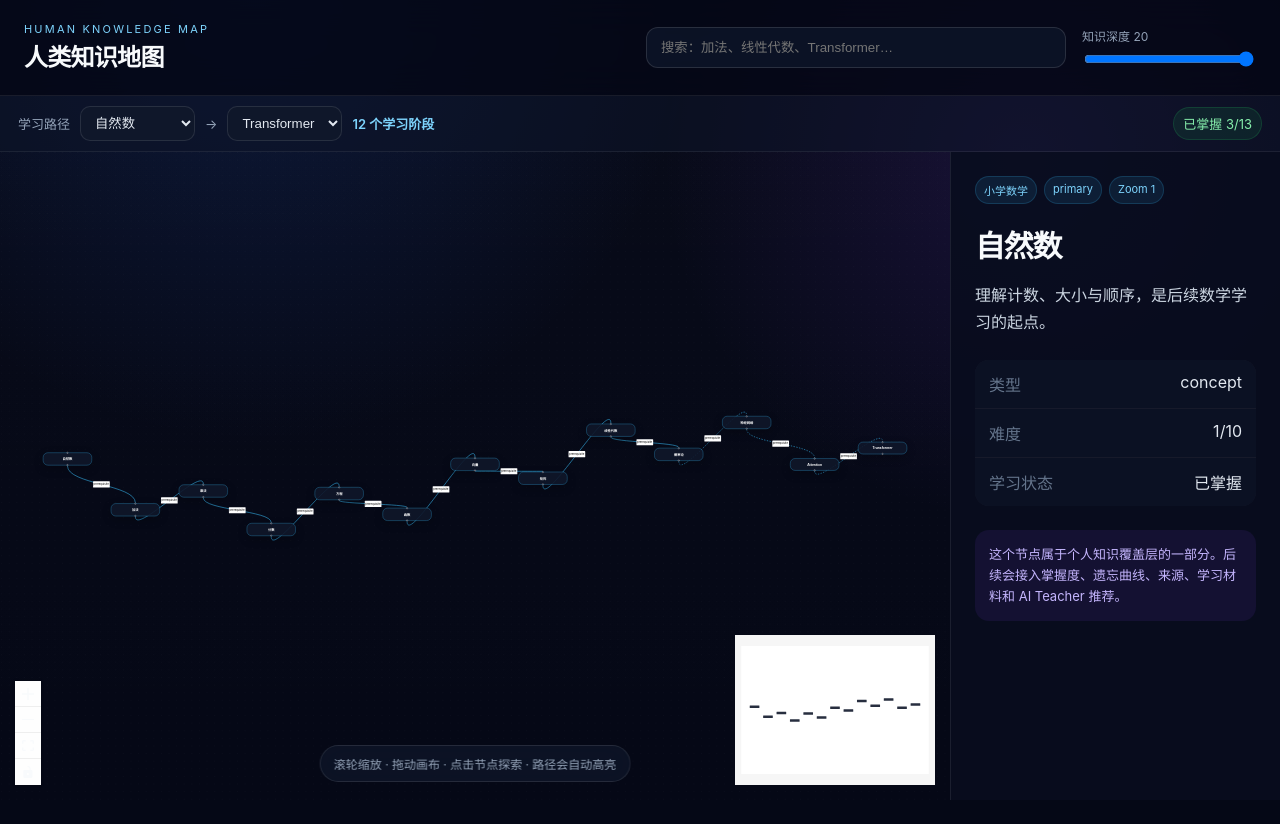
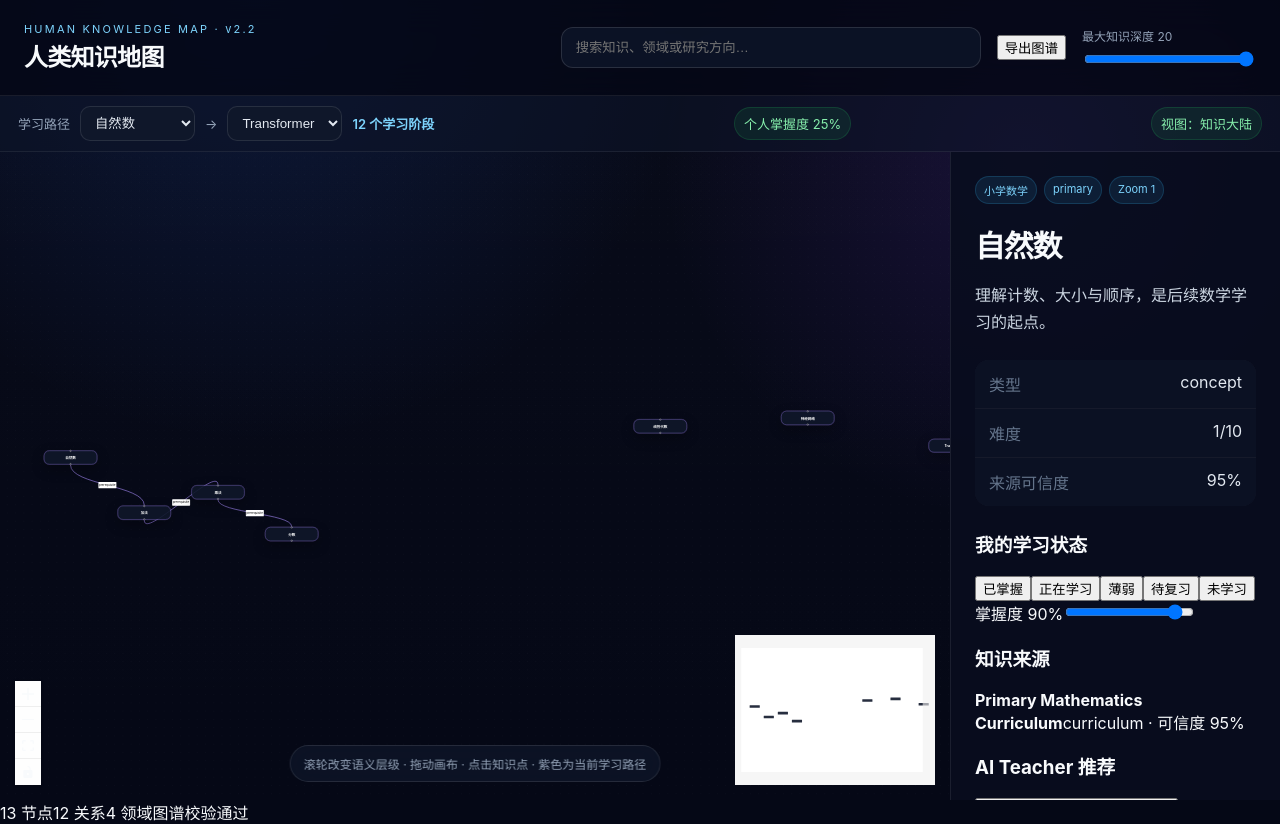
Before and after one commit to senwong/human-knowledge-map, a Next.js app: page / in a window 1280 px wide. Before the commit the page ends 800 px from the top, so only its background shows below. Built offline with nearby package versions, Linux system fonts and the light colour scheme.

Commit message:
feat(v2.2): integrate adaptive knowledge explorer cockpit

```diff
--- a/app/page.tsx
+++ b/app/page.tsx
@@ -3,10 +3,24 @@
 import { useMemo, useState } from 'react';
 import { Background, Controls, MiniMap, ReactFlow, useEdgesState, useNodesState, type Node } from '@xyflow/react';
 import { demoEdges, demoNodes, knowledgeById } from '../src/data/demo-graph';
+import { knowledgeSources, sourceConfidence } from '../src/data/sources';
+import { useLearnerState, type LearnerState, type LearningStatus } from '../src/hooks/use-learner-state';
+import { summarizeDomains, graphStats } from '../src/lib/domain';
+import { downloadGraph } from '../src/lib/graph-io';
 import { findPath } from '../src/lib/path';
+import { recommendNext } from '../src/lib/recommend';
+import { getSemanticZoomBand, semanticZoomLabel, visibleForSemanticZoom } from '../src/lib/semantic-zoom';
+import { validateGraph } from '../src/lib/validate-graph';
 import type { KnowledgeNodeData } from '../src/types/knowledge';
 
-const statusLabel: Record<string,string> = { mastered:'已掌握', learning:'正在学习', weak:'薄弱', review:'待复习', unlearned:'未学习' };
+const statusLabel: Record<LearningStatus,string> = { mastered:'已掌握', learning:'正在学习', weak:'薄弱', review:'待复习', unlearned:'未学习' };
+const statusBorder: Record<LearningStatus,string> = { mastered:'#34d399', learning:'#38bdf8', weak:'#fb7185', review:'#fbbf24', unlearned:'rgba(255,255,255,.16)' };
+
+const initialLearnerState: LearnerState = Object.fromEntries(demoNodes.map((node) => {
+  const status = (node.data.learningStatus ?? 'unlearned') as LearningStatus;
+  const mastery = status === 'mastered' ? 90 : status === 'learning' ? 55 : status === 'weak' ? 35 : status === 'review' ? 65 : 0;
+  return [node.id, { status, mastery }];
+}));
 
 export default function Home() {
   const [nodes, , onNodesChange] = useNodesState(demoNodes);
@@ -14,31 +28,55 @@ export default function Home() {
   const [selectedId, setSelectedId] = useState<string | null>('natural-numbers');
   const [query, setQuery] = useState('');
   const [maxZoomLevel, setMaxZoomLevel] = useState(20);
+  const [viewportZoom, setViewportZoom] = useState(1);
   const [startId, setStartId] = useState('natural-numbers');
   const [goalId, setGoalId] = useState('transformer');
+  const { state: learner, setRecord, progress } = useLearnerState(initialLearnerState);
+
+  const band = getSemanticZoomBand(viewportZoom);
   const path = useMemo(() => findPath(startId, goalId, edges), [startId, goalId, edges]);
   const pathIds = useMemo(() => new Set(path), [path]);
+  const stats = useMemo(() => graphStats(nodes, edges), [nodes, edges]);
+  const domains = useMemo(() => summarizeDomains(nodes), [nodes]);
+  const issues = useMemo(() => validateGraph(nodes, edges), [nodes, edges]);
+  const recommendations = useMemo(() => recommendNext(nodes, edges, learner), [nodes, edges, learner]);
 
   const filteredNodes = useMemo(() => {
     const text = query.trim().toLowerCase();
     return nodes.filter((node) => {
       const data = node.data as KnowledgeNodeData;
-      return data.zoomLevel <= maxZoomLevel && (!text || data.label.toLowerCase().includes(text) || data.description.toLowerCase().includes(text));
-    }).map((node) => ({ ...node, style: { ...node.style, opacity: path.length && !pathIds.has(node.id) ? .28 : 1, borderColor: pathIds.has(node.id) ? '#38bdf8' : 'rgba(255,255,255,.16)' } }));
-  }, [nodes, query, maxZoomLevel, path, pathIds]);
+      const matchesText = !text || data.label.toLowerCase().includes(text) || data.description.toLowerCase().includes(text) || data.domain.toLowerCase().includes(text);
+      return data.zoomLevel <= maxZoomLevel && matchesText && visibleForSemanticZoom(node, band);
+    }).map((node) => {
+      const status = learner[node.id]?.status ?? (node.data.learningStatus as LearningStatus | undefined) ?? 'unlearned';
+      return { ...node, style: { ...node.style, opacity: path.length && !pathIds.has(node.id) ? .24 : 1, borderColor: pathIds.has(node.id) ? '#a78bfa' : statusBorder[status], boxShadow: pathIds.has(node.id) ? '0 0 0 2px rgba(167,139,250,.18),0 16px 42px rgba(0,0,0,.3)' : node.style?.boxShadow } };
+    });
+  }, [nodes, query, maxZoomLevel, path, pathIds, learner, band]);
 
   const visibleIds = useMemo(() => new Set(filteredNodes.map((node) => node.id)), [filteredNodes]);
-  const filteredEdges = edges.filter((edge) => visibleIds.has(edge.source) && visibleIds.has(edge.target)).map((edge) => ({ ...edge, style: { ...edge.style, opacity: pathIds.has(edge.source) && pathIds.has(edge.target) ? 1 : .18, stroke: pathIds.has(edge.source) && pathIds.has(edge.target) ? '#38bdf8' : '#64748b' } }));
+  const filteredEdges = edges.filter((edge) => visibleIds.has(edge.source) && visibleIds.has(edge.target)).map((edge) => {
+    const active = pathIds.has(edge.source) && pathIds.has(edge.target);
+    return { ...edge, style: { ...edge.style, opacity: active ? 1 : .16, stroke: active ? '#a78bfa' : '#64748b' } };
+  });
+
   const selected = selectedId ? knowledgeById[selectedId] : undefined;
-  const masteredCount = nodes.filter((n) => n.data.learningStatus === 'mastered').length;
+  const selectedRecord = selectedId ? learner[selectedId] : undefined;
+  const selectedSources = selectedId ? (knowledgeSources[selectedId] ?? []) : [];
+
+  const updateStatus = (status: LearningStatus) => {
+    if (!selectedId) return;
+    const fallbackMastery = status === 'mastered' ? 90 : status === 'learning' ? 50 : status === 'weak' ? 30 : status === 'review' ? 65 : 0;
+    setRecord(selectedId, { status, mastery: selectedRecord?.mastery ?? fallbackMastery, lastReviewedAt: status === 'mastered' || status === 'review' ? new Date().toISOString() : selectedRecord?.lastReviewedAt });
+  };
 
   return (
     <main className="app-shell">
       <header className="topbar">
-        <div><p className="eyebrow">HUMAN KNOWLEDGE MAP</p><h1>人类知识地图</h1></div>
+        <div><p className="eyebrow">HUMAN KNOWLEDGE MAP · v2.2</p><h1>人类知识地图</h1></div>
         <div className="topbar-actions">
-          <input aria-label="搜索知识点" placeholder="搜索：加法、线性代数、Transformer…" value={query} onChange={(e) => setQuery(e.target.value)} />
-          <label className="zoom-filter"><span>知识深度 {maxZoomLevel}</span><input type="range" min="2" max="20" value={maxZoomLevel} onChange={(e) => setMaxZoomLevel(Number(e.target.value))} /></label>
+          <input aria-label="搜索知识点" placeholder="搜索知识、领域或研究方向…" value={query} onChange={(e) => setQuery(e.target.value)} />
+          <button className="ghost-button" onClick={() => downloadGraph(nodes, edges)}>导出图谱</button>
+          <label className="zoom-filter"><span>最大知识深度 {maxZoomLevel}</span><input type="range" min="2" max="20" value={maxZoomLevel} onChange={(e) => setMaxZoomLevel(Number(e.target.value))} /></label>
         </div>
       </header>
 
@@ -48,23 +86,32 @@ export default function Home() {
         <span>→</span>
         <select value={goalId} onChange={(e) => setGoalId(e.target.value)}>{nodes.map((n) => <option key={n.id} value={n.id}>{n.data.label}</option>)}</select>
         <strong>{path.length ? `${path.length - 1} 个学习阶段` : '暂无可达路径'}</strong>
-        <span className="progress-chip">已掌握 {masteredCount}/{nodes.length}</span>
+        <span className="progress-chip">个人掌握度 {progress}%</span>
+        <span className="progress-chip">视图：{semanticZoomLabel[band]}</span>
       </div>
 
       <section className="workspace">
         <div className="graph-wrap">
-          <ReactFlow nodes={filteredNodes} edges={filteredEdges} onNodesChange={onNodesChange} onEdgesChange={onEdgesChange} onNodeClick={(_: React.MouseEvent, node: Node) => setSelectedId(node.id)} fitView minZoom={0.12} maxZoom={2.8} nodesDraggable proOptions={{ hideAttribution: true }}>
+          <ReactFlow nodes={filteredNodes} edges={filteredEdges} onNodesChange={onNodesChange} onEdgesChange={onEdgesChange} onMoveEnd={(_, viewport) => setViewportZoom(viewport.zoom)} onNodeClick={(_: React.MouseEvent, node: Node) => setSelectedId(node.id)} fitView minZoom={0.12} maxZoom={2.8} nodesDraggable proOptions={{ hideAttribution: true }}>
             <Background gap={28} size={1} /><MiniMap zoomable pannable /><Controls />
           </ReactFlow>
-          <div className="map-hint">滚轮缩放 · 拖动画布 · 点击节点探索 · 路径会自动高亮</div>
+          <div className="map-hint">滚轮改变语义层级 · 拖动画布 · 点击知识点 · 紫色为当前学习路径</div>
+          <div className="map-stats"><span>{stats.nodes} 节点</span><span>{stats.edges} 关系</span><span>{stats.domains} 领域</span><span>{issues.length ? `${issues.length} 数据问题` : '图谱校验通过'}</span></div>
         </div>
 
         <aside className="detail-panel">
           {selected ? <>
             <div className="detail-badges"><span>{selected.domain}</span><span>{selected.educationLevel}</span><span>Zoom {selected.zoomLevel}</span></div>
             <h2>{selected.label}</h2><p className="detail-description">{selected.description}</p>
-            <dl><div><dt>类型</dt><dd>{selected.type}</dd></div><div><dt>难度</dt><dd>{selected.difficulty}/10</dd></div><div><dt>学习状态</dt><dd>{statusLabel[selected.learningStatus ?? 'unlearned']}</dd></div></dl>
-            <p className="detail-note">这个节点属于个人知识覆盖层的一部分。后续会接入掌握度、遗忘曲线、来源、学习材料和 AI Teacher 推荐。</p>
+            <dl><div><dt>类型</dt><dd>{selected.type}</dd></div><div><dt>难度</dt><dd>{selected.difficulty}/10</dd></div><div><dt>来源可信度</dt><dd>{selectedId ? sourceConfidence(selectedId) : 0}%</dd></div></dl>
+
+            <section className="panel-section"><h3>我的学习状态</h3><div className="status-grid">{(Object.keys(statusLabel) as LearningStatus[]).map((status) => <button key={status} className={selectedRecord?.status === status ? 'active' : ''} onClick={() => updateStatus(status)}>{statusLabel[status]}</button>)}</div><label className="mastery-slider"><span>掌握度 {selectedRecord?.mastery ?? 0}%</span><input type="range" min="0" max="100" value={selectedRecord?.mastery ?? 0} onChange={(e) => selectedId && setRecord(selectedId, { mastery: Number(e.target.value), status: Number(e.target.value) >= 80 ? 'mastered' : Number(e.target.value) > 0 ? 'learning' : 'unlearned' })} /></label></section>
+
+            <section className="panel-section"><h3>知识来源</h3>{selectedSources.length ? selectedSources.map((source) => <div className="source-card" key={source.id}><strong>{source.title}</strong><span>{source.kind} · 可信度 {Math.round(source.confidence * 100)}%</span></div>) : <p className="muted">暂无已审核来源，后续需要补充。</p>}</section>
+
+            <section className="panel-section"><h3>AI Teacher 推荐</h3>{recommendations.length ? recommendations.slice(0,3).map((item) => <button className="recommendation" key={item.nodeId} onClick={() => setSelectedId(item.nodeId)}><strong>{knowledgeById[item.nodeId]?.label ?? item.nodeId}</strong><span>{item.reason}</span></button>) : <p className="muted">继续标记学习状态后会生成个性化推荐。</p>}</section>
+
+            <section className="panel-section"><h3>领域概览</h3><div className="domain-list">{domains.slice(0,4).map((domain) => <div key={domain.domain}><span>{domain.domain}</span><strong>{domain.masteredCount}/{domain.nodeCount}</strong></div>)}</div></section>
           </> : <p>点击任意知识点查看详情。</p>}
         </aside>
       </section>
```
